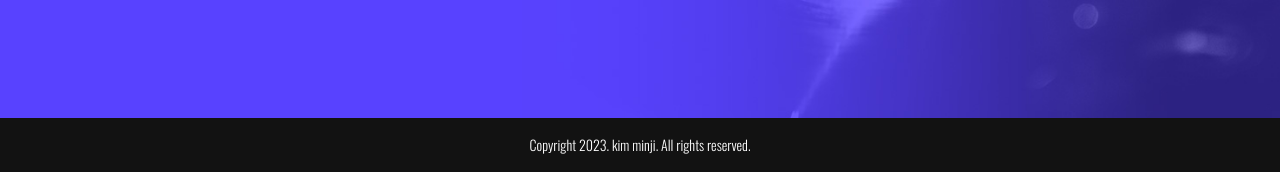
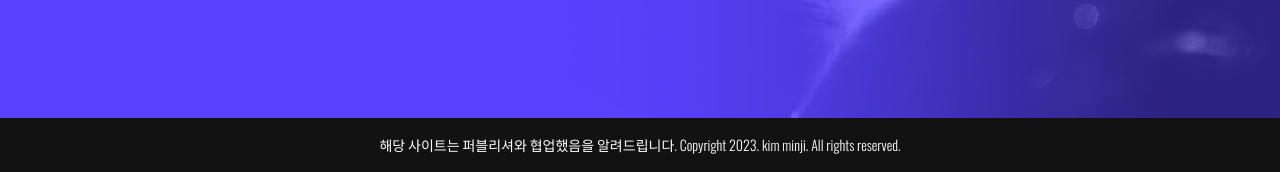
Before and after one commit to kkming0221/desinger_kimmj, a plain HTML site: page index.html in a window 1280 px wide. Shown: the part 4533-4705 px from the top of the page. Drawn offline with Linux system fonts and the light colour scheme; files whose address does not match are found by name; a web font is replaced by a local one.

Commit message:
Update index.html

```diff
--- a/index.html
+++ b/index.html
@@ -490,7 +490,7 @@
 
 		<footer id="footer">
 			<div class="inner">
-				<p class="copy">Copyright 2023. kim minji. All rights reserved.</p>
+				<p class="copy">해당 사이트는 퍼블리셔와 협업했음을 알려드립니다. Copyright 2023. kim minji. All rights reserved.</p>
 			</div>
 		</footer><!-- #footer -->
 	</body>
```
